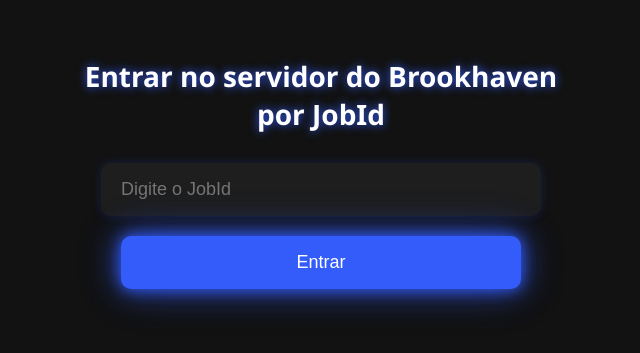
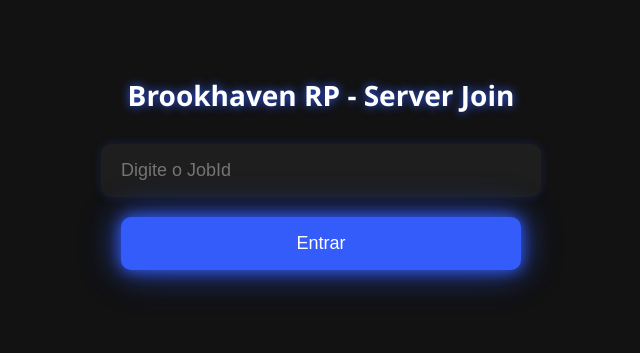
Before and after one commit to contateste8/site-test, a plain HTML site: page index.html in a window 1280 px wide. Shown: the part 239-592 px from the top of the page, without its empty margins (319-959 px from the left). Drawn offline with Linux system fonts and the light colour scheme.

Commit message:
Update index.html

```diff
--- a/index.html
+++ b/index.html
@@ -66,7 +66,7 @@
   </style>
 </head>
 <body>
-  <h2>Entrar no servidor do Brookhaven<br>por JobId</h2>
+  <h2>Brookhaven RP - Server Join</h2>
   <input type="text" id="jobIdInput" placeholder="Digite o JobId" />
   <button onclick="entrarNoServidor()">Entrar</button>
 
```
